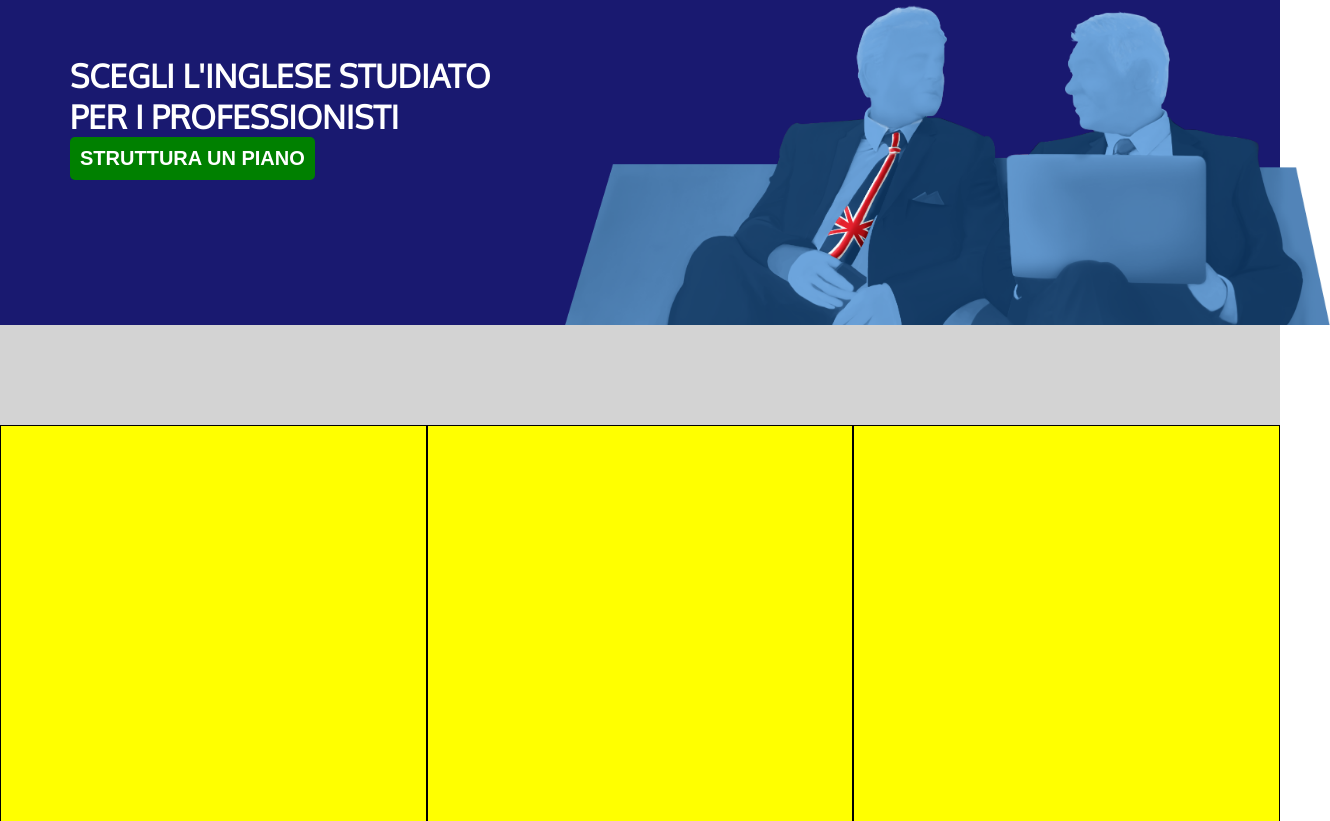
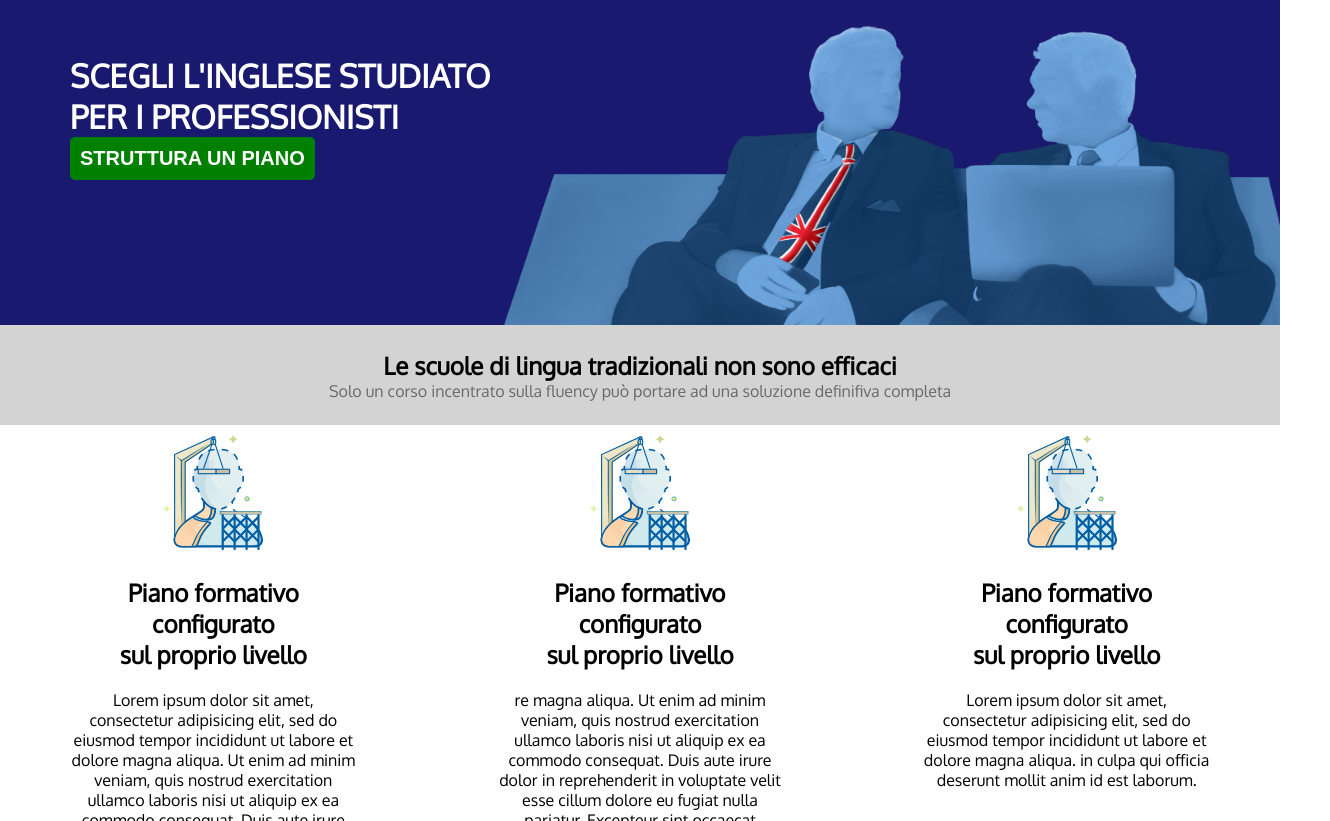
Before and after one commit to gianluGit/html-css-fluentify, a plain HTML site: page index.html in a window 1280 px wide. Shown: the part 75-896 px from the top of the page, 1330 px wide, since content can reach past the window. Drawn offline with Linux system fonts and the light colour scheme.

Commit message:
inizio main e modifiche all'header

```diff
--- a/css/style.css
+++ b/css/style.css
@@ -12,19 +12,12 @@ body {
 header {
   background-color: #191970;
   height: 400px;
-  position: relative;
+  background-image: url(../img/fluentify-jumbo.png);
+  background-size: 800px 300px;
+  background-repeat: no-repeat;
+  background-position: 105% 100%;
 }
 
-.jumbo-image {
-  height: 80%;
-  position: absolute;
-  bottom: 0;
-  right: -50px;
-}
-
-.jumbo-image img {
-  height: 100%;
-}
 
 
 .centratura {
@@ -122,17 +115,34 @@ nav::after {
 /*  */
 
 /* inizio main */
+
+/* prima parte main */
 .testo-centrato {
   background-color: lightgrey;
   height: 100px;
+  position: relative;
 }
 
-.main-container {
+
+.text-container {
+  text-align: center;
+  position: absolute;
+  top: 50%;
+  left: 50%;
+  transform: translate(-50%, -50%);
+}
+
+.text-container span {
+  color: rgba(0, 0, 0, 0.5);
+}
+/* / */
+
+/* seconda parte main */
+.main-container.up {
   /* border-bottom: 1px solid grey; */
   /* debug */
-  height: 400px;
-  background-color: green;
-
+  /* background-color: green; */
+  border-bottom: 1px solid black;
 }
 
 /* regole contenitore per float */
@@ -148,8 +158,53 @@ nav::after {
   height: 100%;
   width: calc(100% / 3);
   /* debug */
-  background-color: yellow;
-  border: 1px solid black;
+}
+
+.image {
+  text-align: center;
+}
+
+.image img {
+  width: 100px;
+}
+
+
+.left h2 {
+  text-align: center;
+  margin: 20px 0;
+}
+
+.left p {
+  text-align: center;
+}
+
+.middle h2 {
+  text-align: center;
+  margin: 20px 0;
+
+}
+
+
+.middle p {
+  text-align: center;
+}
+
+.right h2 {
+  text-align: center;
+  margin: 20px 0;
+
+}
+
+
+.right p {
+  text-align: center;
+}
+
+
+/* /fine seconda parte main */
+
+.down {
+  height: 400px;
 }
 
 .block-down {
--- a/index.html
+++ b/index.html
@@ -36,31 +36,51 @@
         <button id="struttura-button" type="button" name="struttura">STRUTTURA UN PIANO</button>
       </div>
 
-      <div class="jumbo-image">
-        <img src="img/fluentify-jumbo.png" alt="jumbo">
-      </div>
 
     </header>
     <!-- / -->
+
+    <!-- inizio main -->
     <main>
       <!-- prima parte main -->
       <div class="testo-centrato">
+        <div class="text-container">
+          <h2>Le scuole di lingua tradizionali non sono efficaci</h2>
+          <span>Solo un corso incentrato sulla fluency può portare ad una soluzione definifiva completa</span>
+        </div>
       </div>
+      <!-- / -->
 
+      <!-- seconda parte main -->
       <div class="main-container up">
-        <div class="block left">
+        <div class="block left centratura">
+          <div class="image">
+            <img src="img/fluentify-piano.svg" alt="piano">
+          </div>
+          <h2>Piano formativo configurato <br> sul proprio livello</h2>
+          <p>Lorem ipsum dolor sit amet, consectetur adipisicing elit, sed do eiusmod tempor incididunt ut labore et dolore magna aliqua. Ut enim ad minim veniam, quis nostrud exercitation ullamco laboris nisi ut aliquip ex ea commodo consequat. Duis aute irure dolor in reprehenderit in voluptate velit esse cillum dolore eu fugiat nulla pariatur. Excepteur sint occaecat cupidatat non proident, sunt in culpa qui officia deserunt mollit anim id est laborum.</p>
         </div>
 
-        <div class="block middle">
+        <div class="block middle centratura">
+          <div class="image">
+            <img src="img/fluentify-piano.svg" alt="piano">
+          </div>
+          <h2>Piano formativo configurato <br> sul proprio livello</h2>
+          <p>re magna aliqua. Ut enim ad minim veniam, quis nostrud exercitation ullamco laboris nisi ut aliquip ex ea commodo consequat. Duis aute irure dolor in reprehenderit in voluptate velit esse cillum dolore eu fugiat nulla pariatur. Excepteur sint occaecat cupidatat non proident, sunt in culpa qui officia deserunt mollit anim id est laborum.</p>
         </div>
 
-        <div class="block right">
+        <div class="block right centratura">
+          <div class="image">
+            <img src="img/fluentify-piano.svg" alt="piano">
+          </div>
+          <h2>Piano formativo configurato <br> sul proprio livello</h2>
+          <p>Lorem ipsum dolor sit amet, consectetur adipisicing elit, sed do eiusmod tempor incididunt ut labore et dolore magna aliqua. in culpa qui officia deserunt mollit anim id est laborum.</p>
         </div>
 
       </div>
       <!-- / -->
 
-      <!-- seconda parte main -->
+      <!-- terza parte main -->
       <div class="main-container down">
         <div class="block-down sx">
         </div>
```
